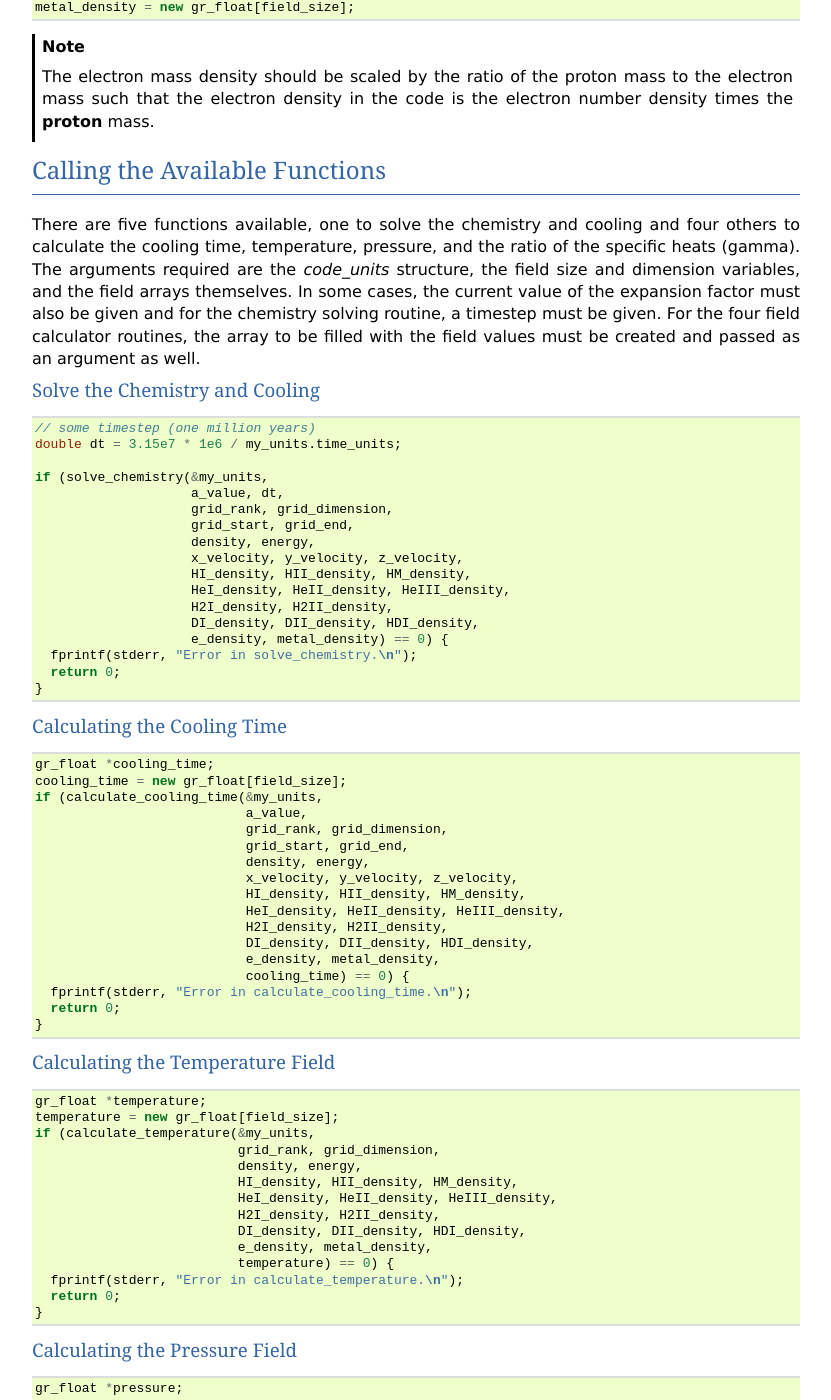
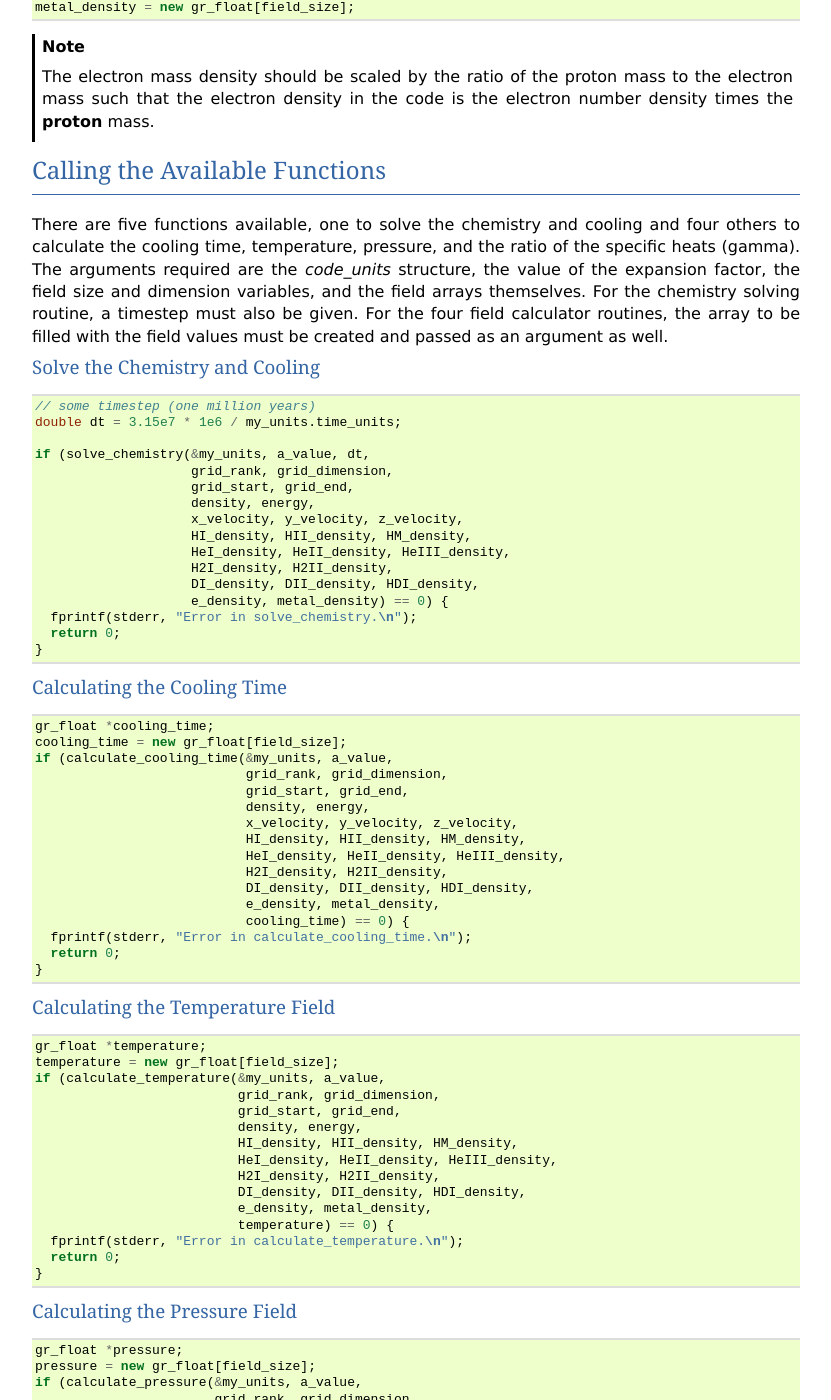
Before and after one commit to grackle-project/grackle, a Sphinx documentation site: the page built from doc/source/Integration.rst, in a window 1280 px wide and 1400 px high, scrolled down 5100 px. Shown: the whole window, without its empty margins (48-879 px from the left). Built offline with Sphinx 7.4.7, drawn with Linux system fonts in a browser that asks for light colours; some of the changed text lies outside the part shown.

Commit message:
Updating documentation for changed apis.

```diff
--- a/doc/source/Integration.rst
+++ b/doc/source/Integration.rst
@@ -293,10 +293,9 @@ Calling the Available Functions
 There are five functions available, one to solve the chemistry and cooling
 and four others to calculate the cooling time, temperature, pressure, and the
 ratio of the specific heats (gamma).  The arguments required are the
-*code_units* structure, the field size and dimension
-variables, and the field arrays themselves.  In some cases, the current value
-of the expansion factor must also be given and for the chemistry solving
-routine, a timestep must be given.  For the four field calculator routines,
+*code_units* structure, the value of the expansion factor, the field size and
+dimension variables, and the field arrays themselves.  For the chemistry solving
+routine, a timestep must also be given.  For the four field calculator routines,
 the array to be filled with the field values must be created and passed as an
 argument as well.
 
@@ -308,8 +307,7 @@ Solve the Chemistry and Cooling
   // some timestep (one million years)
   double dt = 3.15e7 * 1e6 / my_units.time_units;
 
-  if (solve_chemistry(&my_units,
-                      a_value, dt,
+  if (solve_chemistry(&my_units, a_value, dt,
                       grid_rank, grid_dimension,
                       grid_start, grid_end,
                       density, energy,
@@ -330,8 +328,7 @@ Calculating the Cooling Time
 
   gr_float *cooling_time;
   cooling_time = new gr_float[field_size];
-  if (calculate_cooling_time(&my_units,
-                             a_value,
+  if (calculate_cooling_time(&my_units, a_value,
                              grid_rank, grid_dimension,
                              grid_start, grid_end,
                              density, energy,
@@ -353,8 +350,9 @@ Calculating the Temperature Field
 
   gr_float *temperature;
   temperature = new gr_float[field_size];
-  if (calculate_temperature(&my_units,
+  if (calculate_temperature(&my_units, a_value,
                             grid_rank, grid_dimension,
+                            grid_start, grid_end,
                             density, energy,
                             HI_density, HII_density, HM_density,
                             HeI_density, HeII_density, HeIII_density,
@@ -373,8 +371,9 @@ Calculating the Pressure Field
 
   gr_float *pressure;
   pressure = new gr_float[field_size];
-  if (calculate_pressure(&my_units,
+  if (calculate_pressure(&my_units, a_value,
                          grid_rank, grid_dimension,
+                         grid_start, grid_end,
                          density, energy,
                          HI_density, HII_density, HM_density,
                          HeI_density, HeII_density, HeIII_density,
@@ -393,8 +392,9 @@ Calculating the Gamma Field
 
   gr_float *gamma;
   gamma = new gr_float[field_size];
-  if (calculate_gamma(&my_units,
+  if (calculate_gamma(&my_units, a_value,
                       grid_rank, grid_dimension,
+                      grid_start, grid_end,
                       density, energy,
                       HI_density, HII_density, HM_density,
                       HeI_density, HeII_density, HeIII_density,
@@ -466,11 +464,12 @@ Calculating the Temperature Field
 
   gr_float *temperature;
   temperature = new gr_float[field_size];
-  if (calculate_temperature(&my_units,
-                            grid_rank, grid_dimension,
-                            density, energy,
-                            metal_density,
-                            temperature) == 0) {
+  if (calculate_temperature_table(&my_units, a_value,
+                                  grid_rank, grid_dimension,
+                                  grid_start, grid_end,
+                                  density, energy,
+                                  metal_density,
+                                  temperature) == 0) {
     fprintf(stderr, "Error in calculate_temperature.\n");
     return 0;
   }
@@ -482,10 +481,11 @@ Calculating the Pressure Field
 
   gr_float *pressure;
   pressure = new gr_float[field_size];
-  if (calculate_pressure(&my_units,
-                         grid_rank, grid_dimension,
-                         density, energy,
-                         pressure) == 0) {
+  if (calculate_pressure_table(&my_units, a_value,
+                               grid_rank, grid_dimension,
+                               grid_start, grid_end,
+                               density, energy,
+                               pressure) == 0) {
     fprintf(stderr, "Error in calculate_pressure.\n");
     return 0;
   }
```
Also changed, not shown: other parts of doc/source/Integration.rst (+13 -15 lines).
